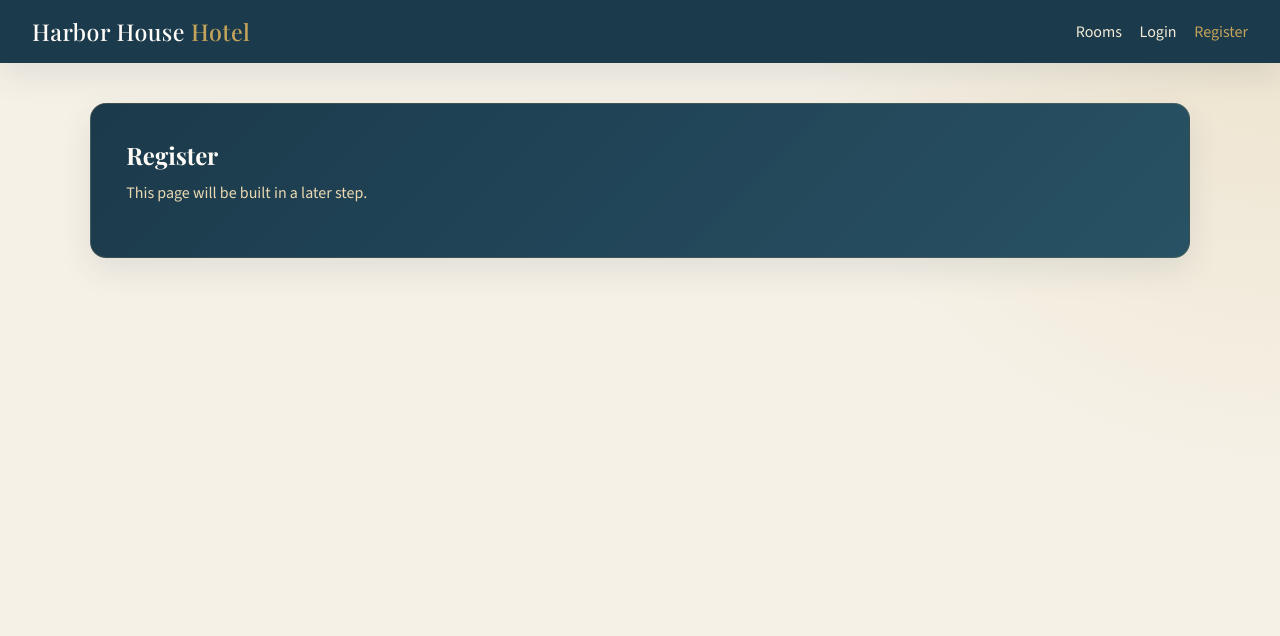
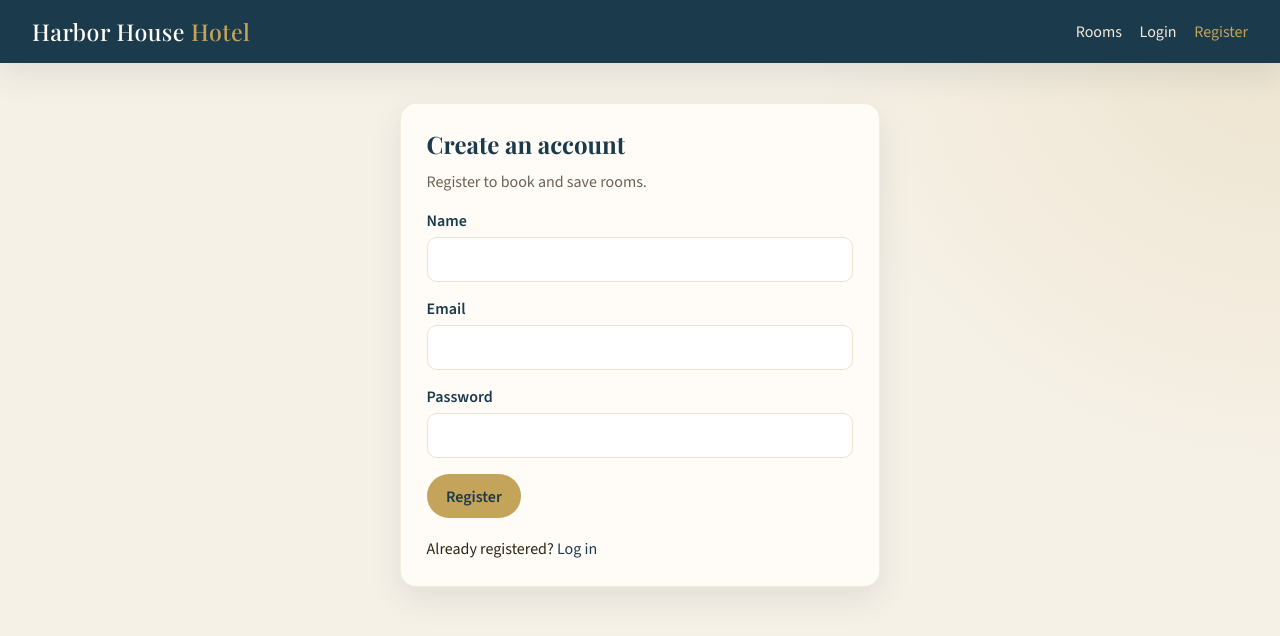
Before and after one commit to alvin355/hotel-room-booking-management, a React (Vite) app in the folder client/: page /register in a window 1280 px wide. Shown: the top 636 px of the page. Built offline with nearby package versions, Linux system fonts and the light colour scheme.

Commit message:
Add login and register pages with role-based redirects

```diff
--- a/client/src/index.css
+++ b/client/src/index.css
@@ -178,3 +178,52 @@ a:hover {
 .hero-card .muted {
   color: #ead9b2;
 }
+
+.auth-page {
+  width: min(480px, calc(100% - 2.5rem));
+}
+
+.form {
+  display: grid;
+  gap: 1rem;
+}
+
+.form label {
+  display: grid;
+  gap: 0.35rem;
+  font-weight: 600;
+  color: var(--navy);
+}
+
+.form input,
+.form select,
+.form textarea {
+  width: 100%;
+  padding: 0.7rem 0.85rem;
+  border: 1px solid var(--cream-dark);
+  border-radius: 10px;
+  background: #fff;
+  color: var(--text);
+  font: inherit;
+}
+
+.form input:focus,
+.form select:focus,
+.form textarea:focus {
+  outline: 2px solid rgba(196, 163, 90, 0.45);
+  border-color: var(--gold);
+}
+
+.error {
+  margin: 0;
+  color: var(--danger);
+  font-weight: 600;
+}
+
+.auth-switch {
+  margin: 1.2rem 0 0;
+}
+
+.form .btn {
+  justify-self: start;
+}
--- a/client/src/pages/Login.jsx
+++ b/client/src/pages/Login.jsx
@@ -1,6 +1,75 @@
-import { Placeholder } from "../components/Placeholder";
+import { useState } from "react";
+import { Link, useNavigate, useSearchParams } from "react-router-dom";
+import { post } from "../api/client";
+import { useAuth } from "../auth/AuthContext";
+
+// Send the user to the redirect URL, or home/admin based on role.
+function pathAfterLogin(user, redirect) {
+  if (redirect && redirect.startsWith("/")) {
+    return redirect;
+  }
+  return user.role === "admin" ? "/admin" : "/";
+}
 
 // Customer and admin login form.
 export function Login() {
-  return <Placeholder title="Login" />;
+  const { login } = useAuth();
+  const navigate = useNavigate();
+  const [params] = useSearchParams();
+  const [email, setEmail] = useState("");
+  const [password, setPassword] = useState("");
+  const [error, setError] = useState("");
+  const [busy, setBusy] = useState(false);
+
+  // Submit email and password, then store the user and redirect.
+  async function handleSubmit(event) {
+    event.preventDefault();
+    setError("");
+    setBusy(true);
+    try {
+      const user = await post("/auth/login", { email, password });
+      login(user);
+      navigate(pathAfterLogin(user, params.get("redirect")));
+    } catch (err) {
+      setError(err.message);
+    } finally {
+      setBusy(false);
+    }
+  }
+
+  return (
+    <section className="page auth-page">
+      <div className="card">
+        <h1>Welcome back</h1>
+        <p className="muted">Log in with your email and password.</p>
+        <form className="form" onSubmit={handleSubmit}>
+          <label>
+            Email
+            <input
+              type="email"
+              value={email}
+              onChange={(event) => setEmail(event.target.value)}
+              required
+            />
+          </label>
+          <label>
+            Password
+            <input
+              type="password"
+              value={password}
+              onChange={(event) => setPassword(event.target.value)}
+              required
+            />
+          </label>
+          {error && <p className="error">{error}</p>}
+          <button className="btn btn-primary" type="submit" disabled={busy}>
+            {busy ? "Signing in..." : "Log in"}
+          </button>
+        </form>
+        <p className="auth-switch">
+          New guest? <Link to="/register">Create an account</Link>
+        </p>
+      </div>
+    </section>
+  );
 }
--- a/client/src/pages/Register.jsx
+++ b/client/src/pages/Register.jsx
@@ -1,6 +1,76 @@
-import { Placeholder } from "../components/Placeholder";
+import { useState } from "react";
+import { Link, useNavigate } from "react-router-dom";
+import { post } from "../api/client";
+import { useAuth } from "../auth/AuthContext";
 
 // Customer registration form.
 export function Register() {
-  return <Placeholder title="Register" />;
+  const { login } = useAuth();
+  const navigate = useNavigate();
+  const [name, setName] = useState("");
+  const [email, setEmail] = useState("");
+  const [password, setPassword] = useState("");
+  const [error, setError] = useState("");
+  const [busy, setBusy] = useState(false);
+
+  // Create a customer account, then log in and go home.
+  async function handleSubmit(event) {
+    event.preventDefault();
+    setError("");
+    setBusy(true);
+    try {
+      const user = await post("/auth/register", { name, email, password });
+      login(user);
+      navigate("/");
+    } catch (err) {
+      setError(err.message);
+    } finally {
+      setBusy(false);
+    }
+  }
+
+  return (
+    <section className="page auth-page">
+      <div className="card">
+        <h1>Create an account</h1>
+        <p className="muted">Register to book and save rooms.</p>
+        <form className="form" onSubmit={handleSubmit}>
+          <label>
+            Name
+            <input
+              type="text"
+              value={name}
+              onChange={(event) => setName(event.target.value)}
+              required
+            />
+          </label>
+          <label>
+            Email
+            <input
+              type="email"
+              value={email}
+              onChange={(event) => setEmail(event.target.value)}
+              required
+            />
+          </label>
+          <label>
+            Password
+            <input
+              type="password"
+              value={password}
+              onChange={(event) => setPassword(event.target.value)}
+              required
+            />
+          </label>
+          {error && <p className="error">{error}</p>}
+          <button className="btn btn-primary" type="submit" disabled={busy}>
+            {busy ? "Creating account..." : "Register"}
+          </button>
+        </form>
+        <p className="auth-switch">
+          Already registered? <Link to="/login">Log in</Link>
+        </p>
+      </div>
+    </section>
+  );
 }
```
Also changed, not shown: 1 other file (tests, documents, lock files or other folders).
